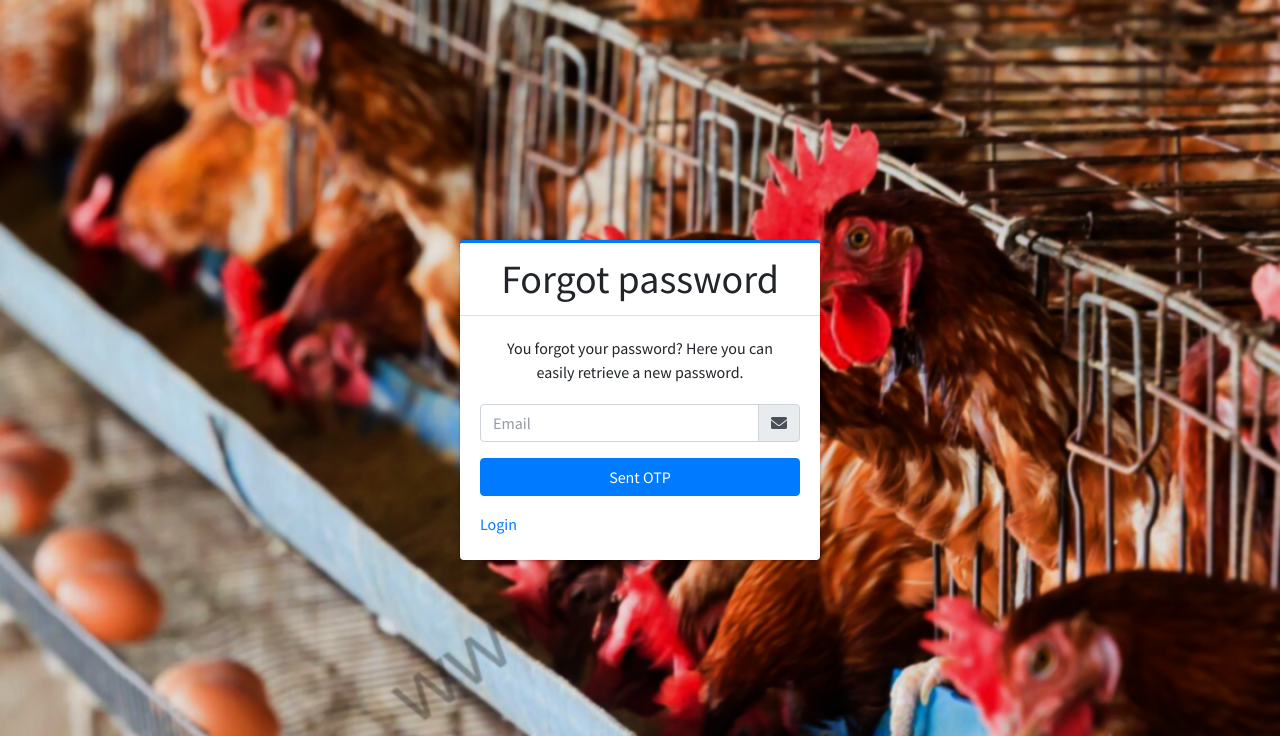
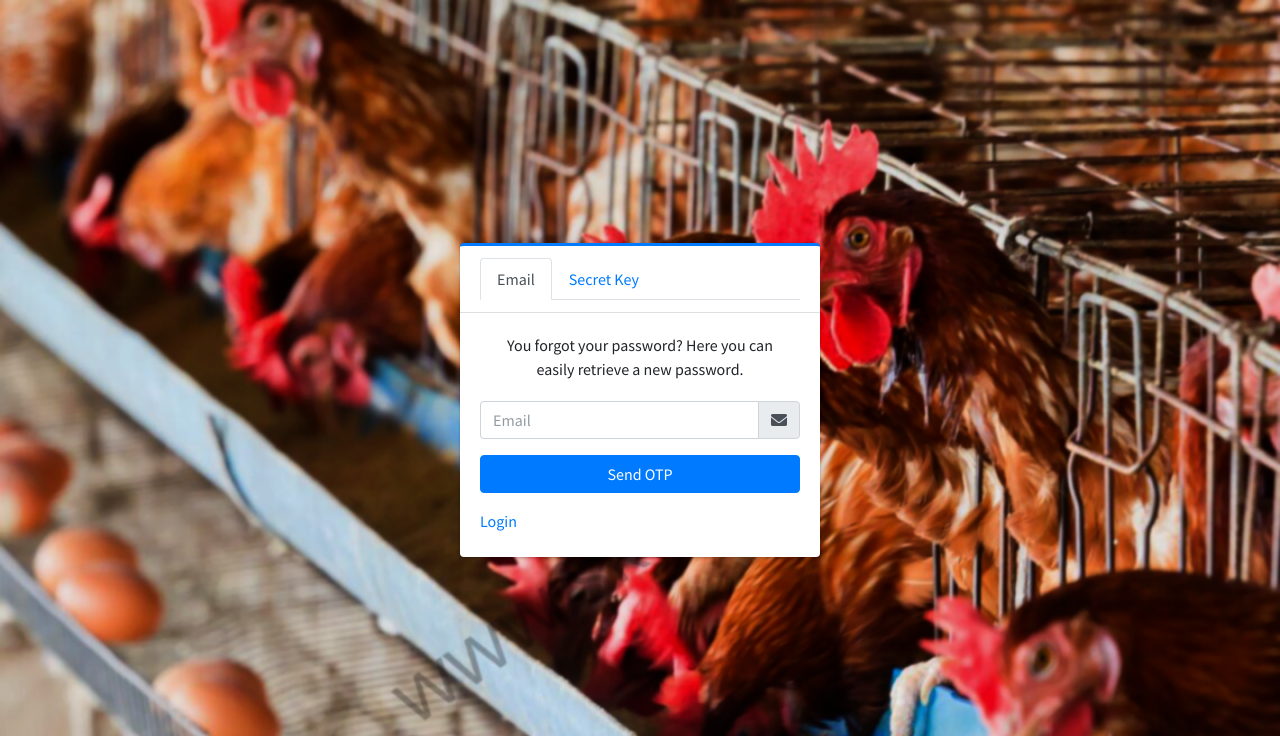
Before and after one commit to deeveraEnchongOfficial/cscs, a PHP site: page /cscs/admin/forgot.php in a window 1280 px wide. Shown: the top 736 px of the page. Run offline with PHP 8.4, Linux system fonts and the light colour scheme; data comes from the database, SQL or seed files in the repository; some libraries are stand-ins or nearby versions.

Commit message:
creating feature for forgot password using secret keys

```diff
--- a/admin/forgot.php
+++ b/admin/forgot.php
@@ -119,14 +119,56 @@ require 'vendor/PHPMailer/src/SMTP.php';
   <?php
     }
   }
+
+
+  if (isset($_POST['secret_key'])) {
+
+    // session_start();
+    include('dbcon.php');
+    $conn = dbcon();
+    $contact_no = $_POST['secret_key'];
+    /*................................................ admin .....................................................*/
+    $query = "SELECT * FROM users WHERE contact_no='$contact_no'";
+    $result = mysqli_query($conn, $query) or die(mysqli_error());
+    $row = mysqli_fetch_array($result);
+    $num_row = mysqli_num_rows($result);
+
+    if ($num_row > 0) {
+  ?>
+        <script type='text/javascript'>
+          toastr.success('Email Matched');
+          var delay = 1000;
+          setTimeout(function() {
+            window.location = 'secret_key.php'
+          }, delay);
+        </script>
+      <?php
+
+    } else {
+      ?>
+      <script type='text/javascript'>
+        toastr.info('Incorrect email..!');
+      </script>
+  <?php
+    }
+  }
   ?>
 
 <div class="login-box">
   <div class="card card-outline card-primary">
     <div class="card-header text-center">
-        <a href="#" class="h1">Forgot password</a>
+      <ul class="nav nav-tabs" role="tablist">
+        <li class="nav-item">
+          <a class="nav-link active" id="email-tab" data-toggle="tab" href="#email" role="tab" aria-controls="email" aria-selected="true">Email</a>
+        </li>
+        <li class="nav-item">
+          <a class="nav-link" id="text-tab" data-toggle="tab" href="#text" role="tab" aria-controls="text" aria-selected="false">Secret Key</a>
+        </li>
+      </ul>
     </div>
     <div class="card-body">
+      <div class="tab-content">
+        <div class="tab-pane fade show active" id="email" role="tabpanel" aria-labelledby="email-tab">
           <p class="login-box-msg">You forgot your password? Here you can easily retrieve a new password.</p>
           <form id="login_form1" action="forgot.php" method="post">
             <div class="input-group mb-3">
@@ -139,11 +181,30 @@ require 'vendor/PHPMailer/src/SMTP.php';
             </div>
             <div class="row">
               <div class="col-12">
-              <button type="submit" class="btn btn-primary btn-block">Sent OTP</button>
+                <button type="submit" class="btn btn-primary btn-block">Send OTP</button>
               </div>
-            <!-- /.col -->
             </div>
           </form>
+        </div>
+        <div class="tab-pane fade" id="text" role="tabpanel" aria-labelledby="text-tab">
+          <p class="login-box-msg">You forgot your password? Here you can easily retrieve a new password.</p>
+          <form id="login_form2" action="forgot.php" method="post">
+            <div class="input-group mb-3">
+              <input type="email" class="form-control" name="secret_key" placeholder="Email" required>
+              <div class="input-group-append">
+                <div class="input-group-text">
+                  <span class="fas fa-envelope"></span>
+                </div>
+              </div>
+            </div>
+            <div class="row">
+              <div class="col-12">
+                <button type="submit" class="btn btn-primary btn-block">Submit</button>
+              </div>
+            </div>
+          </form>
+        </div>
+      </div>
       <p class="mt-3 mb-1">
         <a href="index.php">Login</a>
       </p>
@@ -151,6 +212,7 @@ require 'vendor/PHPMailer/src/SMTP.php';
     <!-- /.login-card-body -->
   </div>
 </div>
+
   <!-- /.login-box -->
 
   <!-- jQuery -->
--- a/admin/inc/sess_auth.php
+++ b/admin/inc/sess_auth.php
@@ -9,7 +9,7 @@ else
 $link .= "://";
 $link .= $_SERVER['HTTP_HOST'];
 $link .= $_SERVER['REQUEST_URI'];
-if(!isset($_SESSION['userdata']) && !strpos($link, 'login.php') && !strpos($link, 'forgot.php') && !strpos($link, 'otp.php') && !strpos($link, 'changePass.php')){
+if(!isset($_SESSION['userdata']) && !strpos($link, 'login.php') && !strpos($link, 'forgot.php') && !strpos($link, 'otp.php') && !strpos($link, 'changePass.php') && !strpos($link, 'secret_key.php')){
 	redirect('admin/login.php');
 }
 if(isset($_SESSION['userdata']) && strpos($link, 'login.php')){
--- a/admin/index.php
+++ b/admin/index.php
@@ -9,7 +9,7 @@
      <?php if($_settings->chk_flashdata('success')): ?>
     <script>
       alert_toast("<?php echo $_settings->flashdata('success') ?>",'success')
-	  alert_toast("this is just a test",'info')
+	  // alert_toast("this is just a test",'info')
     </script>
     <?php endif;?>
 
--- a/admin/user/index.php
+++ b/admin/user/index.php
@@ -22,6 +22,10 @@ foreach($user->fetch_array() as $k =>$v){
 				<div class="form-group">
 					<label for="name">Last Name</label>
 					<input type="text" name="lastname" id="lastname" class="form-control" value="<?php echo isset($meta['lastname']) ? $meta['lastname']: '' ?>" required>
+				</div>
+				<div class="form-group">
+					<label for="name">Secret Key</label>
+					<input type="text" name="secret_key" id="secret_key" class="form-control" value="<?php echo isset($meta['secret_key']) ? $meta['secret_key']: '' ?>" required>
 				</div>
 				<div class="form-group">
 					<label for="username">Username</label>
```
Also changed, not shown: admin/secret_key.php (added, +104 -0 lines). Lines whose indentation alone changed are shown as unchanged.
